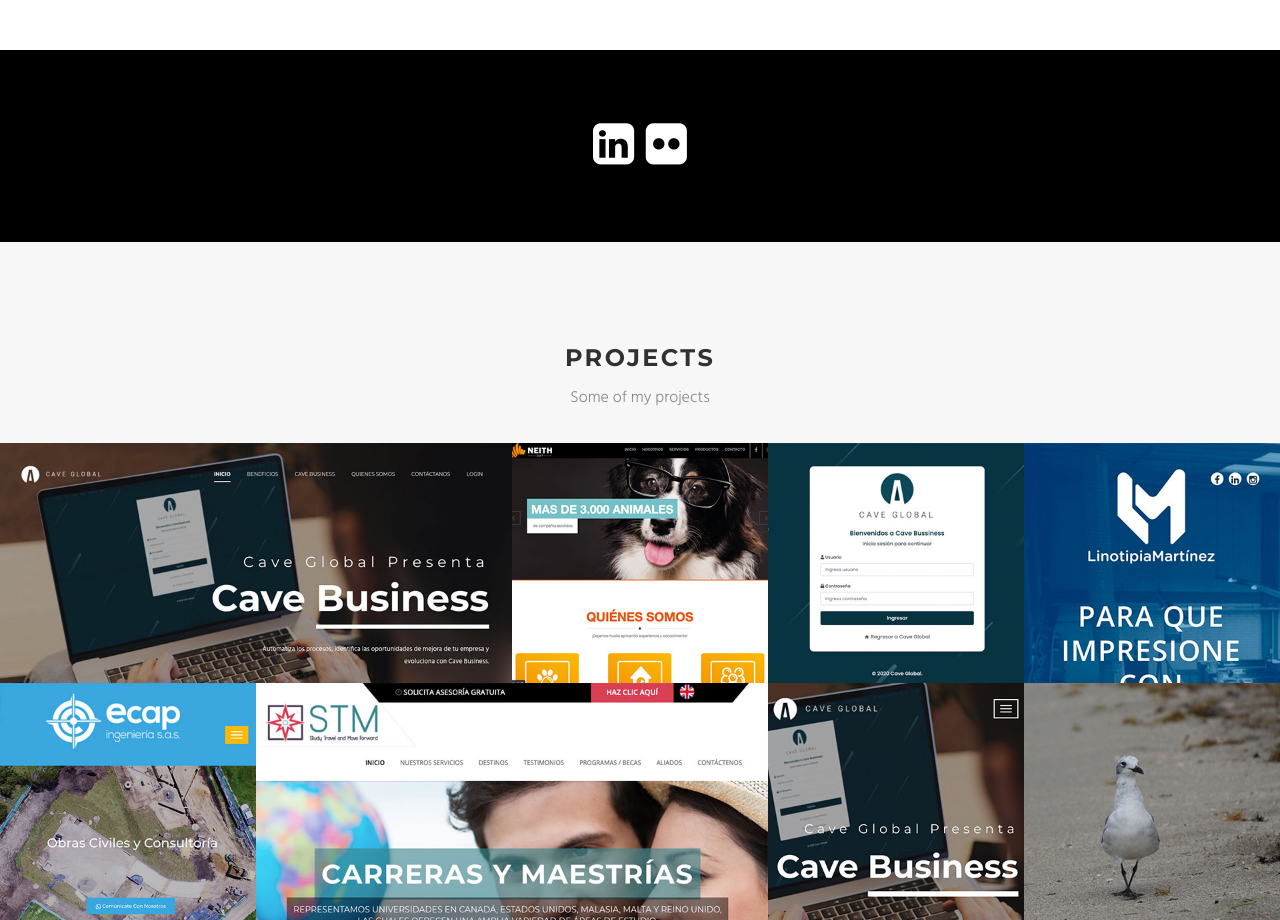
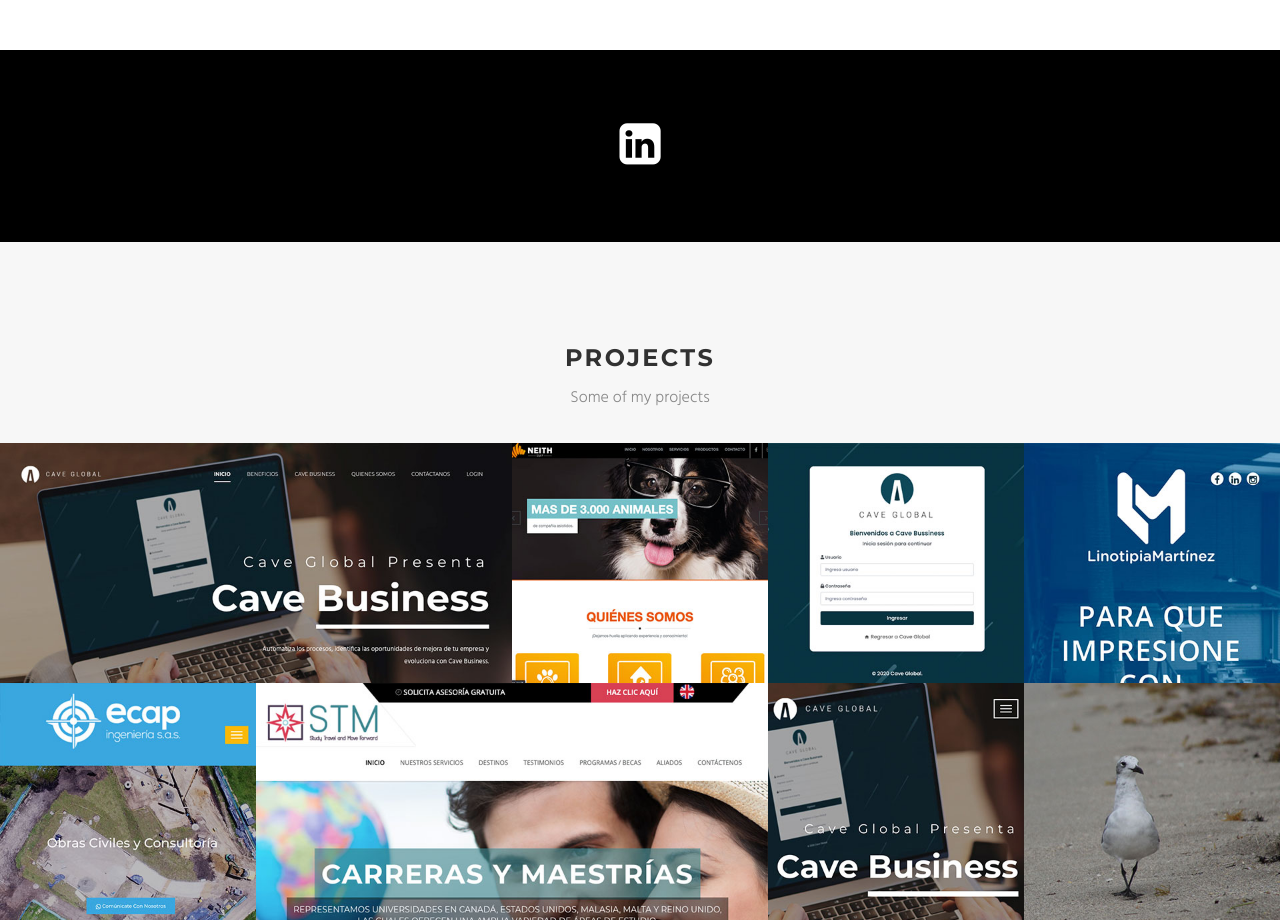
Before and after one commit to dagomezc/web, a plain HTML site: page index.html in a window 1280 px wide. Shown: the part 1200-2120 px from the top of the page. Drawn offline with nearby package versions, Linux system fonts and the light colour scheme.

Commit message:
remove flickr index.html

```diff
--- a/index.html
+++ b/index.html
@@ -135,15 +135,12 @@
             <section class="section-banner">
                 <div class="container">
 
-                    <div class="col-md-12" style="margin: 0 auto; text-align: center;">
+                    <div class="col-md-24" style="margin: 0 auto; text-align: center;">
 
                         <a href="https://www.linkedin.com/in/diego-alejandro-g%C3%B3mez-copete-2a571468/?locale=es_ES" target="_blank">
                             <i class="fa fa-linkedin-square fa-4x text-white" style="font-size: 3em;"></i>
                         </a>
-                        &nbsp;
-                        <a href="https://www.flickr.com/photos/xdax/albums" target="_blank">
-                            <i class="fa fa-flickr  fa-4x text-white" style="font-size: 3em;"></i>
-                        </a>
+
                     </div>
 
 
```
